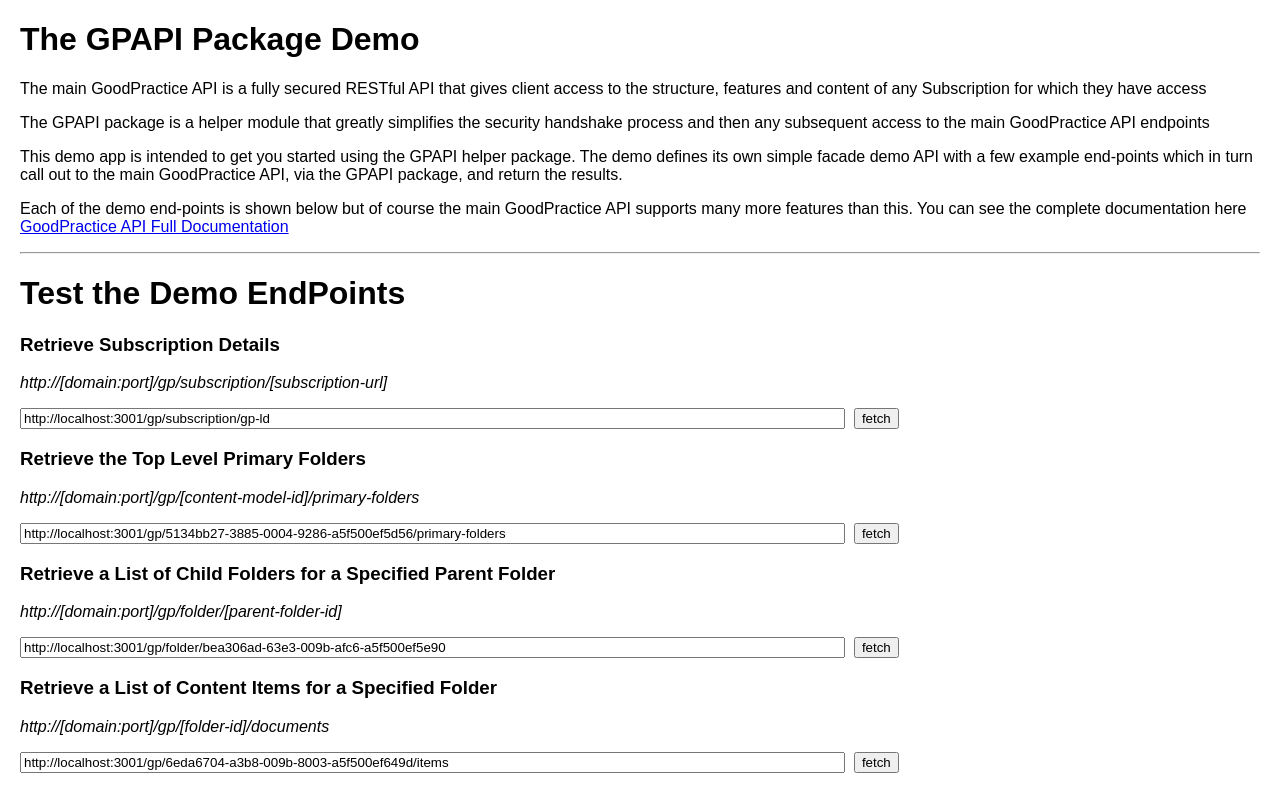
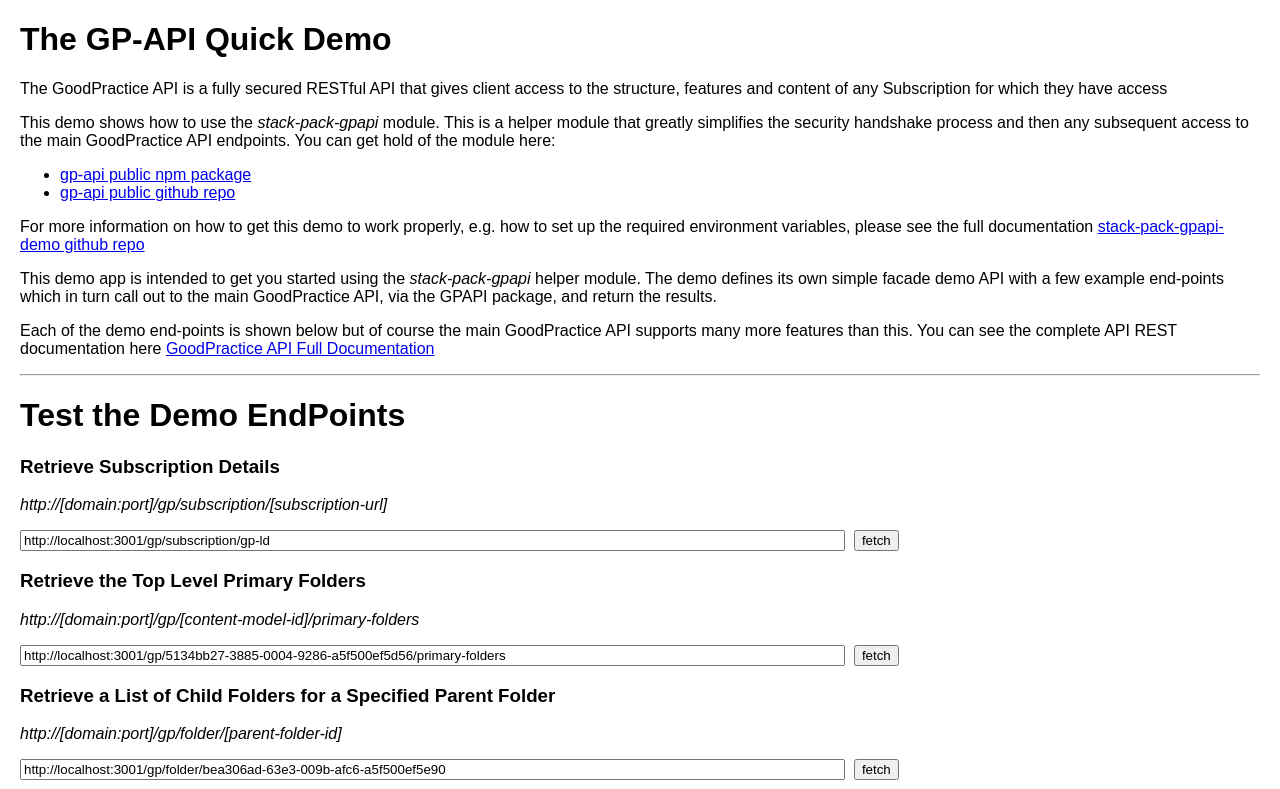
Before and after one commit to gp-technical/stack-pack-gpapi-demo, a website: page src/index.html in a window 1280 px wide. Shown: the top 789 px of the page. Drawn offline with Linux system fonts and the light colour scheme.

Commit message:
upadtes to readme

```diff
--- a/src/index.html
+++ b/src/index.html
@@ -41,11 +41,19 @@
     </script>
 	</head>
 	<body>
-    <h1>The GPAPI Package Demo</h1>
-    <p>The main GoodPractice API is a fully secured RESTful API that gives client access to the structure, features and content of any Subscription for which they have access</p>
-    <p>The GPAPI package is a helper module that greatly simplifies the security handshake process and then any subsequent access to the main GoodPractice API endpoints</p>
-    <p>This demo app is intended to get you started using the GPAPI helper package. The demo defines its own simple facade demo API with a few example end-points which in turn call out to the main GoodPractice API, via the GPAPI package, and return the results.</p>
-    <p>Each of the demo end-points is shown below but of course the main GoodPractice API supports many more features than this. You can see the complete documentation here <a href="http://docs.goodpracticeapi.apiary.io/#" target="_blank">GoodPractice API Full Documentation</a></p>
+    <h1>The GP-API Quick Demo</h1>
+    <p>The GoodPractice API is a fully secured RESTful API that gives client access to the structure, features and content of any Subscription for which they have access</p>
+    <p>This demo shows how to use the <i>stack-pack-gpapi</i> module. This is a helper module that greatly simplifies the security handshake process and then any subsequent access to the main GoodPractice API endpoints.
+      You can get hold of the module here:
+      <ul>
+        <li><a href="https://www.npmjs.com/package/stack-pack-gpapi" target="_blank">gp-api public npm package</a></li>
+        <li><a href="https://github.com/gp-technical/stack-pack-gpapi" target="_blank">gp-api public github repo</a></li>
+      </ul>
+    </p>
+    <p>For more information on how to get this demo to work properly, e.g. how to set up the required environment variables, please see the full documentation <a href="https://github.com/gp-technical/stack-pack-gpapi-demo" target="_blank">stack-pack-gpapi-demo github repo</a></p>
+    <p></p>
+    <p>This demo app is intended to get you started using the <i>stack-pack-gpapi</i> helper module. The demo defines its own simple facade demo API with a few example end-points which in turn call out to the main GoodPractice API, via the GPAPI package, and return the results.</p>
+    <p>Each of the demo end-points is shown below but of course the main GoodPractice API supports many more features than this. You can see the complete API REST documentation here <a href="http://docs.goodpracticeapi.apiary.io/#" target="_blank">GoodPractice API Full Documentation</a></p>
     <hr/>
     <h1>Test the Demo EndPoints</h1>
     <h3>Retrieve Subscription Details</h3>
```
Also changed, not shown: README.md.
